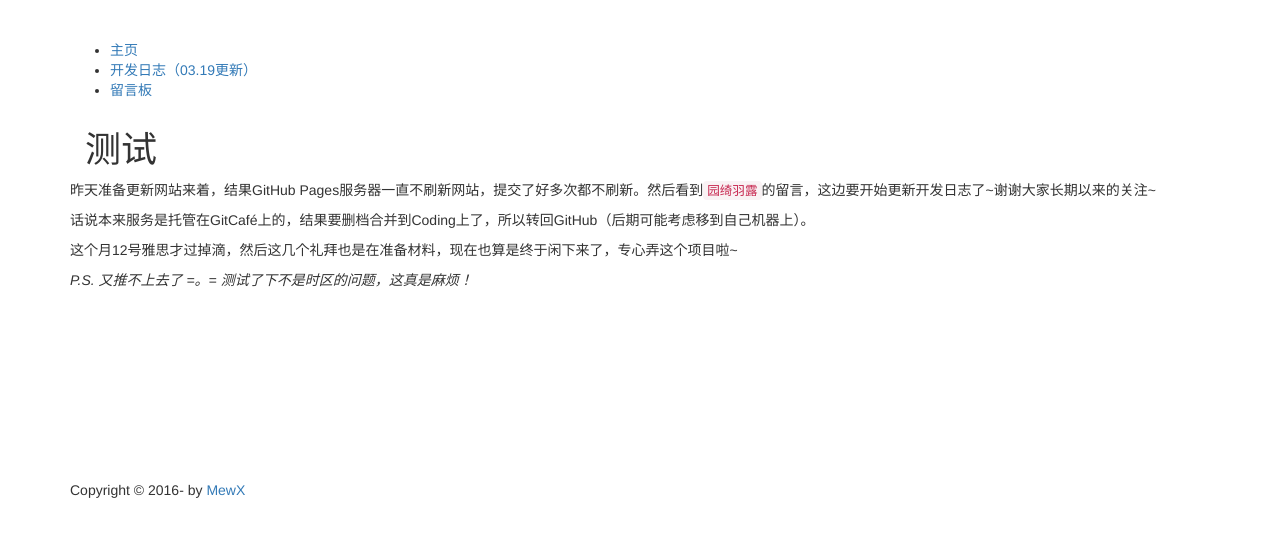
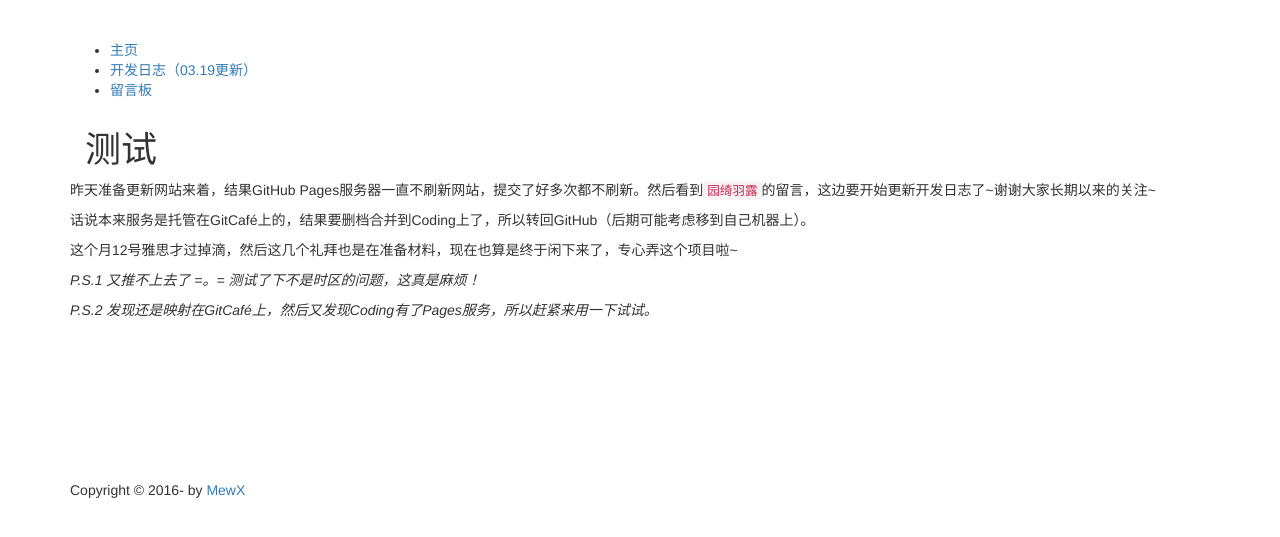
Before and after one commit to MewX/prpr-reader, a Jekyll site: the page built from _posts/2016-03-19-test.md, in a window 1280 px wide. Shown: the top 537 px of the page. Built offline with Jekyll 4.4.1, drawn with Linux system fonts in a browser that asks for light colours; nearby versions of some CDN libraries; some web fonts are replaced; library files that are not in the unit come from our copies.

Commit message:
edit dev log

```diff
--- a/_posts/2016-03-19-test.md
+++ b/_posts/2016-03-19-test.md
@@ -14,4 +14,6 @@ published: true
 
 这个月12号雅思才过掉滴，然后这几个礼拜也是在准备材料，现在也算是终于闲下来了，专心弄这个项目啦~
 
-*P.S. 又推不上去了 =。= 测试了下不是时区的问题，这真是麻烦！*
+*P.S.1 又推不上去了 =。= 测试了下不是时区的问题，这真是麻烦！*
+
+*P.S.2 发现还是映射在GitCafé上，然后又发现Coding有了Pages服务，所以赶紧来用一下试试。*
```
